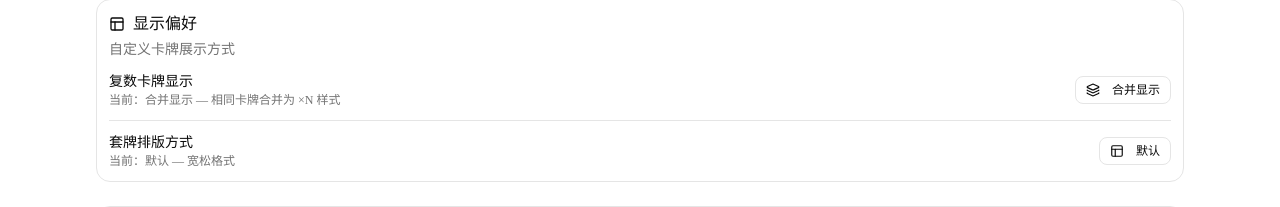
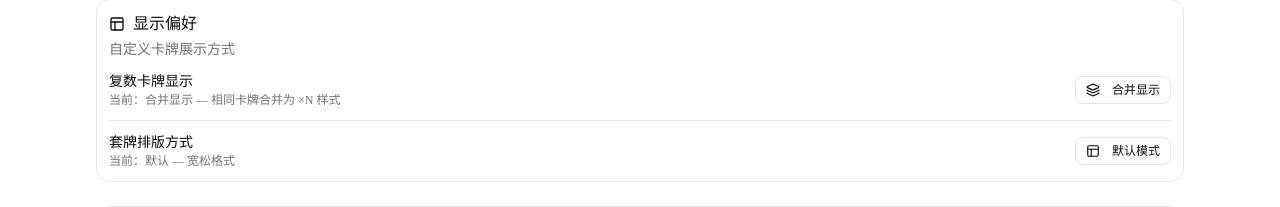
Before and after one commit to vuis0938/MTG-Signature-Tracker, a Next.js app: page /settings in a window 1280 px wide. Shown: the part 307-514 px from the top of the page. Built offline with nearby package versions, Linux system fonts and the light colour scheme; no server answers.

Commit message:
fix: layout button labels to four characters

```diff
--- a/src/app/(main)/settings/page.tsx
+++ b/src/app/(main)/settings/page.tsx
@@ -177,7 +177,7 @@ export default function SettingsPage() {
               }}
             >
               {deckLayout === "default" ? <PanelsTopLeft className="h-4 w-4 mr-2" /> : deckLayout === "compact" ? <Columns className="h-4 w-4 mr-2" /> : <List className="h-4 w-4 mr-2" />}
-              {deckLayout === "default" ? "默认" : deckLayout === "compact" ? "紧凑" : "文本"}
+              {deckLayout === "default" ? "默认模式" : deckLayout === "compact" ? "紧凑模式" : "文本模式"}
             </Button>
           </div>
         </CardContent>
```
